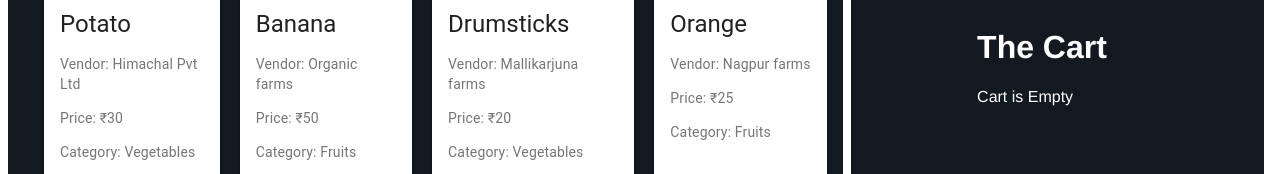
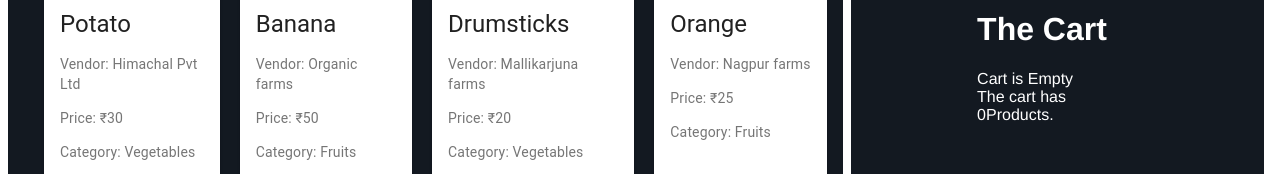
Before and after one commit to AkkiPaul2000/shop-cart, a React (Create React App) app: page / in a window 1280 px wide. Shown: the part 331-505 px from the top of the page. Built offline with nearby package versions, Linux system fonts and the light colour scheme.

Commit message:
small cart text change

```diff
--- a/src/components/Cart.js
+++ b/src/components/Cart.js
@@ -9,7 +9,8 @@ export default function Cart(props) {
           <h1>The Cart</h1>
             <div>
                 {props.cartItems.length ===0 && <div>
-                    Cart is Empty
+                    Cart is Empty<br></br>
+                    The cart has {props.cartItems.length}Products.
                     </div>
                     }
             </div>
```
